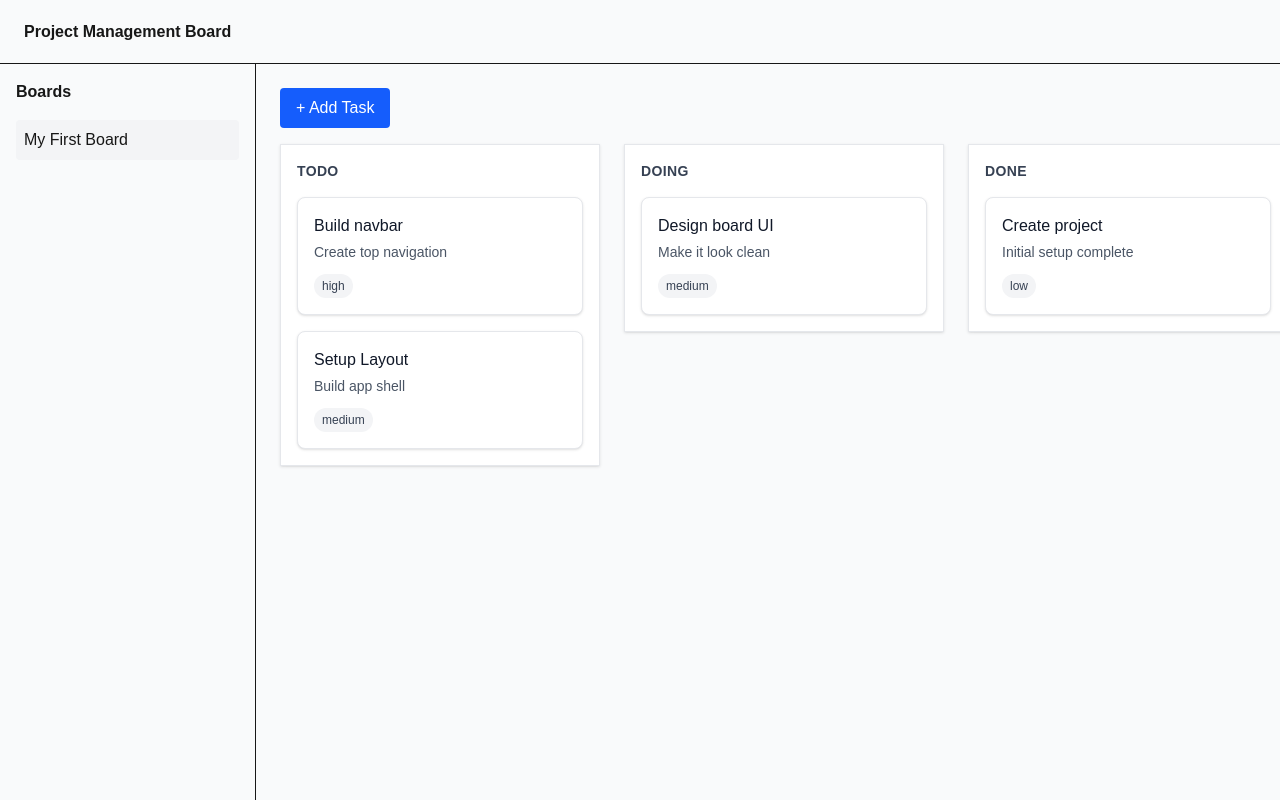
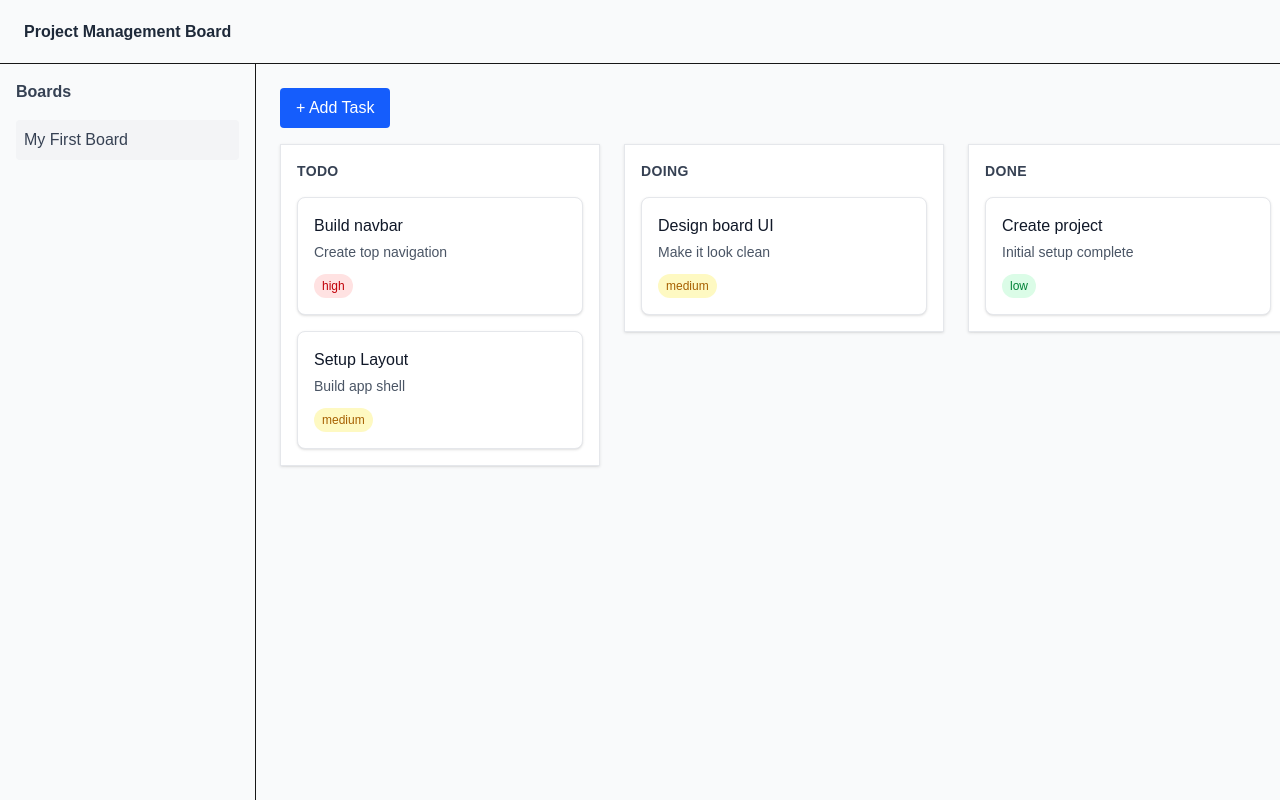
Before and after one commit to lolalolabob123/Project-Management-Board, a Next.js app in the folder project-management-board/: page / in a window 1280 px wide. Built offline with nearby package versions, Linux system fonts and the light colour scheme.

Commit message:
added create task functionality

```diff
--- a/project-management-board/src/app/page.tsx
+++ b/project-management-board/src/app/page.tsx
@@ -8,8 +8,13 @@ import { useState } from "react";
 import TaskModal from "@/components/ui/TaskModal";
 
 export default function Home() {
-  const board = mockBoard;
+  const [board, setBoard] = useState(mockBoard);
   const [isModalOpen, setIsModalOpen] = useState(false)
+
+  function handleCreateTask(task: any) {
+    console.log(task)
+  }
+
   return (
     <main className="h-screen flex flex-col bg-gray-50">
       <Navbar />
@@ -36,6 +41,7 @@ export default function Home() {
           <TaskModal
             isOpen={isModalOpen}
             onClose={() => setIsModalOpen(false)}
+            onCreateTask={handleCreateTask}
           />
         </div>
       </div>
--- a/project-management-board/src/components/board/Column.tsx
+++ b/project-management-board/src/components/board/Column.tsx
@@ -12,7 +12,7 @@ export default function Column({
 }: ColumnProps) {
     return (
         <div className="bg-white border border-gray-200 rounded-x1 p-4 w-80 shadow-sm">
-            <h2 className="text-sm font-semibold text-gray-700 uppercase tracking-wide mb-4">
+            <h2 className="text-sm font-bold text-gray-700 uppercase tracking-wide mb-4">
                 {title}
             </h2>
 
--- a/project-management-board/src/components/board/TaskCard.tsx
+++ b/project-management-board/src/components/board/TaskCard.tsx
@@ -7,8 +7,16 @@ interface TaskCardProps {
 export default function TaskCard({
     task,
 }: TaskCardProps) {
+    let priorityStyles = ""
+    if (task.priority === "high") {
+        priorityStyles = "bg-red-100 text-red-700";
+    } else if (task.priority === "medium") {
+        priorityStyles = "bg-yellow-100 text-yellow-700"
+    } else {
+        priorityStyles = "bg-green-100 text-green-700"
+    }
     return (
-        <div className="bg-white border border-gray-200 rounded-lg p-4 shadow-sm hover:shadow-md transition">
+        <div className="bg-white border border-gray-200 rounded-lg p-4 shadow-sm hover:shadow-md transition cursor-pointer">
             <h3 className="font-medium text-gray-900">
                 {task.title}
             </h3>
@@ -17,9 +25,9 @@ export default function TaskCard({
                 {task.description}
             </p>
 
-            <p className="inline-block mt-3 text-xs px-2 py-1 rounded-full bg-gray-100 text-gray-700">
+            <span className={`inline-block mt-3 text-xs px-2 py-1 rounded-full ${priorityStyles}`}>
                 {task.priority}
-            </p>
+            </span>
         </div>
     )
 }
--- a/project-management-board/src/components/layout/Navbar.tsx
+++ b/project-management-board/src/components/layout/Navbar.tsx
@@ -1,7 +1,7 @@
 export default function Navbar() {
     return (
         <header className="h-16 border-b flex items-center px-6">
-            <h1 className="text-x1 font-bold">
+            <h1 className="text-x1 font-bold text-gray-800">
                 Project Management Board
             </h1>
         </header>
--- a/project-management-board/src/components/layout/Sidebar.tsx
+++ b/project-management-board/src/components/layout/Sidebar.tsx
@@ -1,12 +1,12 @@
 export default function Sidebar() {
     return (
         <aside className="w-64 border-r p-4">
-            <h2 className="font-semibold mb-4">
+            <h2 className="font-semibold mb-4 text-gray-700">
                 Boards
             </h2>
 
             <ul className="space-y-2">
-                <li className="p-2 rounded bg-gray-100">
+                <li className="p-2 rounded bg-gray-100 text-gray-700">
                     My First Board
                 </li>
             </ul>
--- a/project-management-board/src/components/ui/TaskModal.tsx
+++ b/project-management-board/src/components/ui/TaskModal.tsx
@@ -1,16 +1,34 @@
+import { useState } from "react";
+
 type TaskModalProps = {
   isOpen: boolean;
   onClose: () => void;
+  onCreateTask: (task: any) => void;
 };
 
-export default function TaskModal({ isOpen, onClose }: TaskModalProps) {
+export default function TaskModal({ isOpen, onClose, onCreateTask }: TaskModalProps) {
   if (!isOpen) return null;
 
+  const [title, setTitle] = useState("")
+  const [description, setDescription] = useState("")
+  const [priority, setPriority] = useState("low")
+
+  function handleCreateTask() {
+    const newTask = {
+      id: crypto.randomUUID(),
+      title,
+      description,
+      priority,
+    }
+
+    onCreateTask(newTask)
+    onClose();
+  }
   return (
     <div className="fixed inset-0 bg-black/40 flex items-center justify-center">
 
       {/* Modal Box */}
-      <div className="bg-white w-[500px] rounded-xl shadow-lg p-6">
+      <div className="bg-white w-125 rounded-xl shadow-lg p-6">
 
         {/* Header */}
         <div className="flex justify-between items-center mb-4">
@@ -29,6 +47,8 @@ export default function TaskModal({ isOpen, onClose }: TaskModalProps) {
           <div>
             <label className="text-sm text-gray-600">Title</label>
             <input
+              value={title}
+              onChange={((e) => setTitle(e.target.value))}
               className="w-full border rounded p-2 mt-1"
               placeholder="Task title"
             />
@@ -37,6 +57,8 @@ export default function TaskModal({ isOpen, onClose }: TaskModalProps) {
           <div>
             <label className="text-sm text-gray-600">Description</label>
             <textarea
+              value={description}
+              onChange={(e) => setDescription(e.target.value)}
               className="w-full border rounded p-2 mt-1"
               placeholder="Task description"
             />
@@ -44,10 +66,13 @@ export default function TaskModal({ isOpen, onClose }: TaskModalProps) {
 
           <div>
             <label className="text-sm text-gray-600">Priority</label>
-            <select className="w-full border rounded p-2 mt-1">
-              <option>Low</option>
-              <option>Medium</option>
-              <option>High</option>
+            <select
+              value={priority}
+              onChange={(e) => setPriority(e.target.value)}
+              className="w-full border rounded p-2 mt-1">
+              <option value="low">Low</option>
+              <option value="medium">Medium</option>
+              <option value="high">High</option>
             </select>
           </div>
 
@@ -62,7 +87,10 @@ export default function TaskModal({ isOpen, onClose }: TaskModalProps) {
             Cancel
           </button>
 
-          <button className="px-4 py-2 bg-blue-600 text-white rounded">
+          <button
+            onClick={handleCreateTask}
+            className="px-4 py-2 bg-blue-600 text-white rounded"
+          >
             Create
           </button>
         </div>
```
